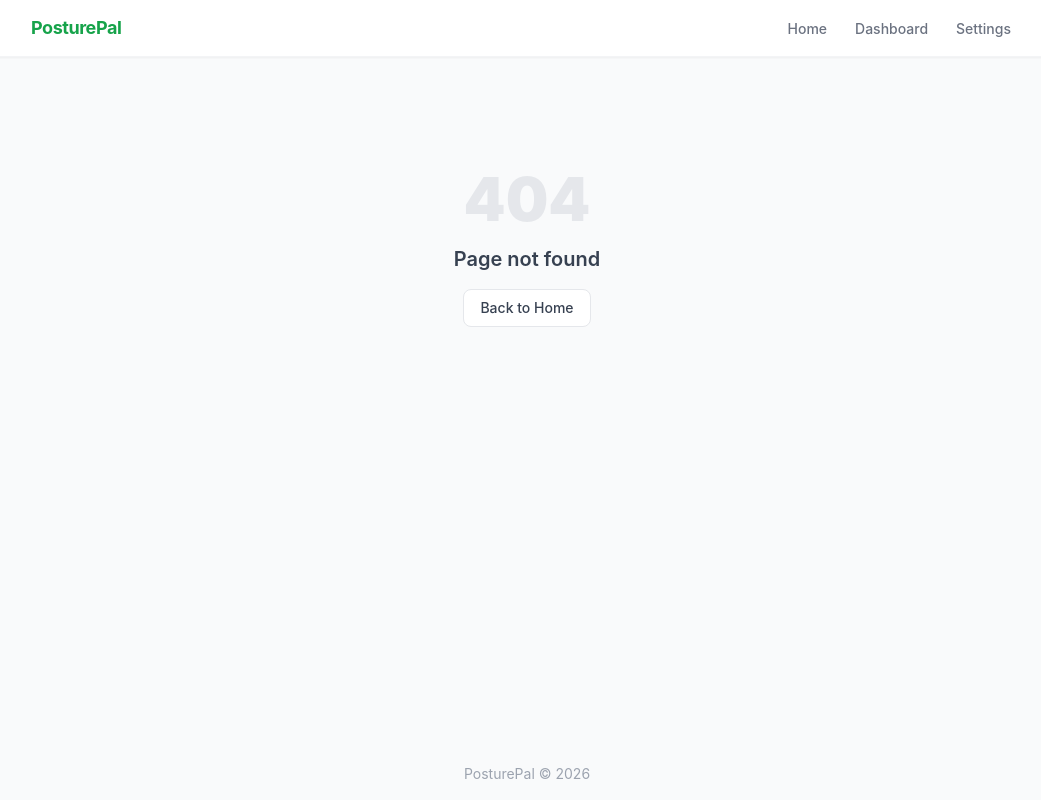
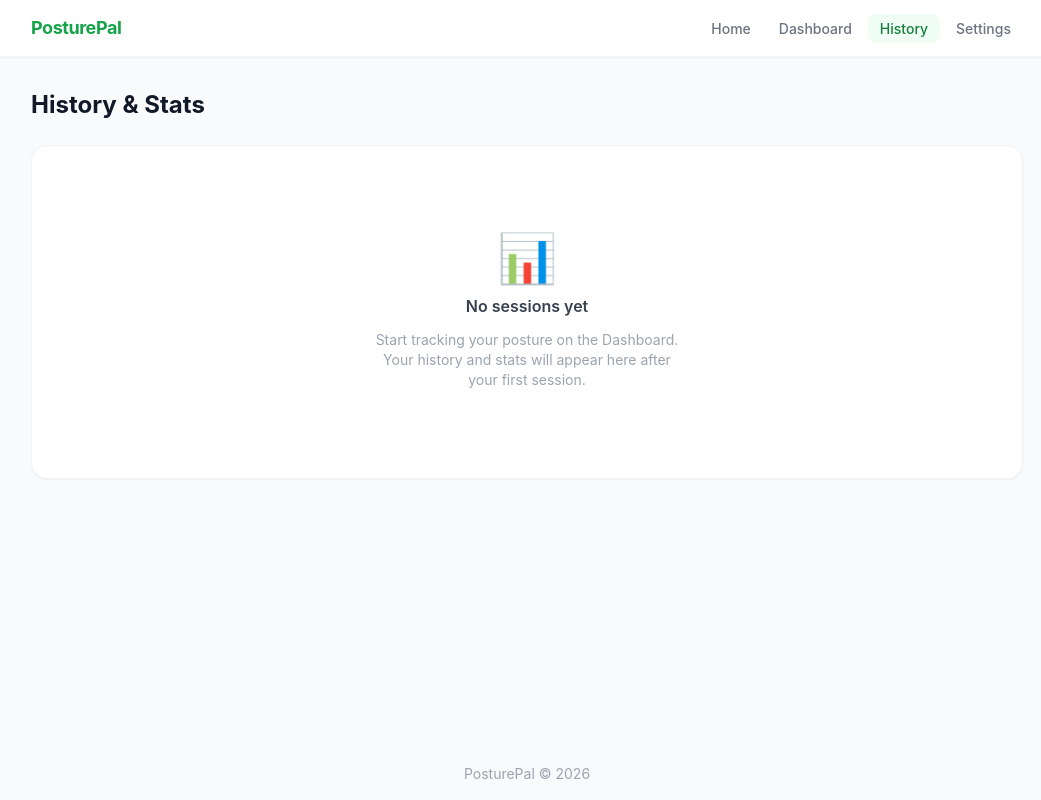
Before and after one commit to zahra640/posturepal, a React (Vite) app: page /history in a window 1280 px wide. Before the commit this address had no page. Shown: the whole page, without its empty margins (113-1154 px from the left). Built offline with nearby package versions, Linux system fonts and the light colour scheme.

Commit message:
added history

```diff
--- a/src/App.jsx
+++ b/src/App.jsx
@@ -2,6 +2,7 @@ import { Routes, Route } from 'react-router-dom'
 import Layout from '@/components/layout/Layout'
 import Home from '@/pages/Home'
 import Dashboard from '@/pages/Dashboard'
+import History from '@/pages/History'
 import Settings from '@/pages/Settings'
 import NotFound from '@/pages/NotFound'
 
@@ -11,6 +12,7 @@ export default function App() {
       <Route path="/" element={<Layout />}>
         <Route index element={<Home />} />
         <Route path="dashboard" element={<Dashboard />} />
+        <Route path="history" element={<History />} />
         <Route path="settings" element={<Settings />} />
         <Route path="*" element={<NotFound />} />
       </Route>
--- a/src/components/layout/Navbar.jsx
+++ b/src/components/layout/Navbar.jsx
@@ -3,6 +3,7 @@ import { NavLink } from 'react-router-dom'
 const links = [
   { to: '/',          label: 'Home' },
   { to: '/dashboard', label: 'Dashboard' },
+  { to: '/history',   label: 'History' },
   { to: '/settings',  label: 'Settings' },
 ]
 
--- /dev/null
+++ b/src/pages/History.jsx
@@ -0,0 +1,155 @@
+import { useMemo } from 'react'
+import Card from '@/components/ui/Card'
+import Badge from '@/components/ui/Badge'
+import { getSessions, clearSessions } from '@/services/storageService'
+import { getScoreVariant, getScoreLabel, rollingAverage } from '@/utils/scoring'
+import { formatTimestamp, formatDuration } from '@/utils/formatters'
+
+function sessionDurationSecs(s) {
+  return Math.round((s.endedAt - s.startedAt) / 1000)
+}
+
+function scoreColor(score) {
+  if (score >= 75) return 'bg-green-400'
+  if (score >= 50) return 'bg-amber-400'
+  return 'bg-red-400'
+}
+
+export default function History() {
+  // Re-read on every render so clearing refreshes immediately
+  const sessions = getSessions().slice().reverse() // newest first
+
+  const stats = useMemo(() => {
+    const all = getSessions()
+    if (!all.length) return null
+    const totalSecs = all.reduce((acc, s) => acc + sessionDurationSecs(s), 0)
+    return {
+      count:     all.length,
+      avgScore:  rollingAverage(all.map((s) => s.avgScore)),
+      bestScore: Math.max(...all.map((s) => s.avgScore)),
+      totalTime: formatDuration(totalSecs),
+    }
+  }, [sessions.length]) // recalc when count changes
+
+  // Last 14 sessions for the chart, chronological order
+  const chartSessions = getSessions().slice(-14)
+
+  const isEmpty = sessions.length === 0
+
+  return (
+    <div className="flex flex-col gap-6">
+      <div className="flex items-center justify-between">
+        <h1 className="text-2xl font-bold text-gray-900">History & Stats</h1>
+        {!isEmpty && (
+          <button
+            onClick={() => { clearSessions(); window.location.reload() }}
+            className="text-xs text-red-400 hover:text-red-600 transition-colors"
+          >
+            Clear all data
+          </button>
+        )}
+      </div>
+
+      {isEmpty ? (
+        <EmptyState />
+      ) : (
+        <>
+          {/* Summary stats */}
+          <div className="grid grid-cols-2 sm:grid-cols-4 gap-4">
+            <StatCard label="Sessions" value={stats.count} />
+            <StatCard label="Avg Score" value={`${stats.avgScore}`} unit="/100" accent={getScoreVariant(stats.avgScore)} />
+            <StatCard label="Best Session" value={`${stats.bestScore}`} unit="/100" accent={getScoreVariant(stats.bestScore)} />
+            <StatCard label="Total Time" value={stats.totalTime} />
+          </div>
+
+          {/* Score trend chart */}
+          <Card title={`Score Trend — last ${chartSessions.length} sessions`}>
+            <div className="flex items-end gap-1.5 h-32">
+              {chartSessions.map((s) => (
+                <div key={s.id} className="flex-1 flex flex-col items-center gap-1 group">
+                  <div className="relative w-full flex flex-col justify-end" style={{ height: '100px' }}>
+                    {/* Tooltip */}
+                    <div className="absolute -top-7 left-1/2 -translate-x-1/2 bg-gray-800 text-white text-xs rounded px-1.5 py-0.5 opacity-0 group-hover:opacity-100 transition-opacity whitespace-nowrap z-10">
+                      {s.avgScore}
+                    </div>
+                    <div
+                      className={`w-full rounded-t ${scoreColor(s.avgScore)} transition-all`}
+                      style={{ height: `${s.avgScore}%` }}
+                    />
+                  </div>
+                  <span className="text-[10px] text-gray-400 hidden sm:block">
+                    {new Date(s.startedAt).toLocaleDateString('en-US', { month: 'short', day: 'numeric' })}
+                  </span>
+                </div>
+              ))}
+            </div>
+            {/* Score axis labels */}
+            <div className="flex justify-between text-[10px] text-gray-300 mt-1">
+              <span>0</span>
+              <span>50</span>
+              <span>100</span>
+            </div>
+          </Card>
+
+          {/* Session list */}
+          <Card title="Session Log">
+            <div className="flex flex-col divide-y divide-gray-100">
+              {sessions.map((s) => {
+                const variant = getScoreVariant(s.avgScore)
+                const duration = sessionDurationSecs(s)
+                return (
+                  <div key={s.id} className="flex items-center justify-between py-3 first:pt-0 last:pb-0">
+                    <div className="flex flex-col gap-0.5">
+                      <span className="text-sm font-medium text-gray-800">
+                        {formatTimestamp(s.startedAt)}
+                      </span>
+                      <span className="text-xs text-gray-400">
+                        Duration: {formatDuration(duration)}
+                      </span>
+                    </div>
+                    <div className="flex items-center gap-3">
+                      <span className="text-lg font-bold text-gray-800">{s.avgScore}</span>
+                      <Badge label={getScoreLabel(s.avgScore)} variant={variant} />
+                    </div>
+                  </div>
+                )
+              })}
+            </div>
+          </Card>
+        </>
+      )}
+    </div>
+  )
+}
+
+function StatCard({ label, value, unit, accent }) {
+  const accentColor = {
+    good:    'text-green-600',
+    warning: 'text-amber-500',
+    bad:     'text-red-500',
+  }[accent] ?? 'text-gray-800'
+
+  return (
+    <Card>
+      <p className="text-xs text-gray-400 uppercase tracking-wide mb-1">{label}</p>
+      <p className={`text-2xl font-bold ${accentColor}`}>
+        {value}
+        {unit && <span className="text-sm font-normal text-gray-400 ml-0.5">{unit}</span>}
+      </p>
+    </Card>
+  )
+}
+
+function EmptyState() {
+  return (
+    <Card>
+      <div className="flex flex-col items-center justify-center py-16 gap-3 text-center">
+        <div className="text-5xl">📊</div>
+        <p className="text-gray-700 font-semibold">No sessions yet</p>
+        <p className="text-sm text-gray-400 max-w-xs">
+          Start tracking your posture on the Dashboard. Your history and stats will appear here after your first session.
+        </p>
+      </div>
+    </Card>
+  )
+}
```
